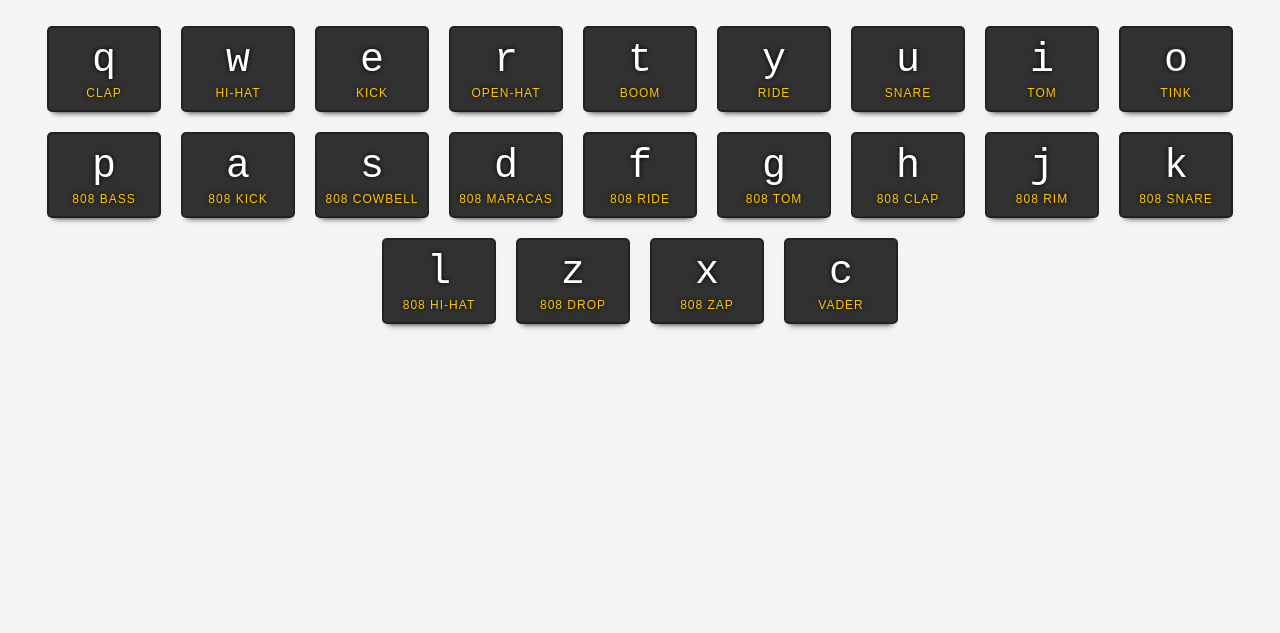
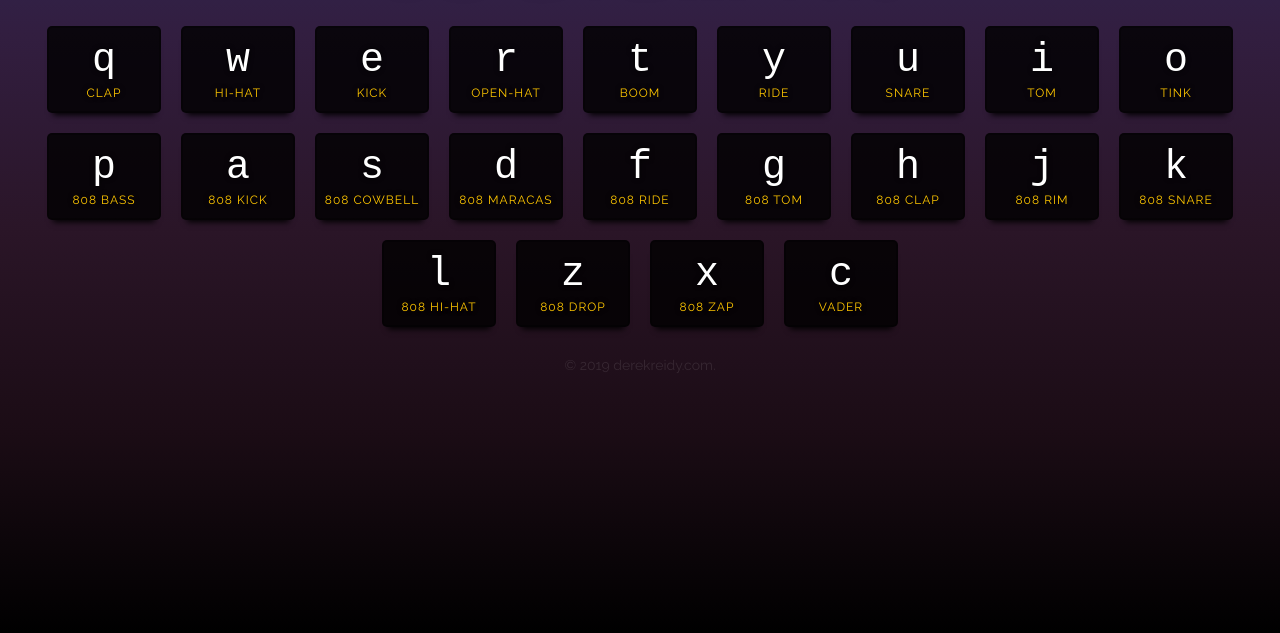
Before and after one commit to DerekJR321/js-drum-machine, a plain HTML site: page index.html in a window 1280 px wide. Shown: the part 167-800 px from the top of the page. Drawn offline with Linux system fonts and the light colour scheme.

Commit message:
Add files via upload

```diff
--- a/index.html
+++ b/index.html
@@ -1,3 +1,4 @@
+
 <!DOCTYPE html>
 <html lang="en">
 <head>
@@ -7,6 +8,7 @@
     <title>Javascript Drum Kit</title>
 
     <link rel="stylesheet" href="style.css" />
+    <link href="https://fonts.googleapis.com/css?family=Raleway:400,700&display=swap" rel="stylesheet">
 </head>
 <body>
     <div class="heading">JS Drum Kit</div>
@@ -101,8 +103,12 @@
         </div>
     </div>
 
+    <footer>
+        &copy; 2019 derekreidy.com.
+    </footer>
 
-    <audio data-key="81" src="sounds/clap.wav"></audio>
+
+    <audio data-key="81" src="sounds/808-Clap03.wav"></audio>
     <audio data-key="87" src="sounds/hihat.wav"></audio>
     <audio data-key="69" src="sounds/kick.wav"></audio>
     <audio data-key="82" src="sounds/openhat.wav"></audio>
--- a/style.css
+++ b/style.css
@@ -1,13 +1,17 @@
 html {
-    font-size: 10px;
-    background-color: #f4f4f4;
-
+    height: 100%;
+    width: 100%;
+    background-image: linear-gradient(to top, #000000, #1b0c15, #2a1527, #321e40, #2f2b5c);
+    display: block;
+    justify-content: center;
+    align-items: center;
 }
 
 body, html {
     margin: 0;
     padding: 0;
-    font-family: sans-serif;
+    font-size: 10px;
+    font-family: 'Raleway', sans-serif;
 }
 
 .heading {
@@ -53,7 +57,7 @@ body, html {
     color: white;
     background: rgba(0, 0, 0, 0.8);
     text-shadow: 0 0 .5rem black;
-    box-shadow: 0 6px 6px -6px black;
+    box-shadow: 0 8px 6px -6px black;
 }
 
 .playing {
@@ -73,3 +77,12 @@ kbd {
     letter-spacing: .1rem;
     color: #ffc600;
 }
+
+footer {
+    margin: 20px auto;
+    font-size: 1.4rem;
+    text-align: center;
+    align-content: center;
+    justify-content: end;
+    color: rgba(255, 255, 255, 0.1);
+}
```
